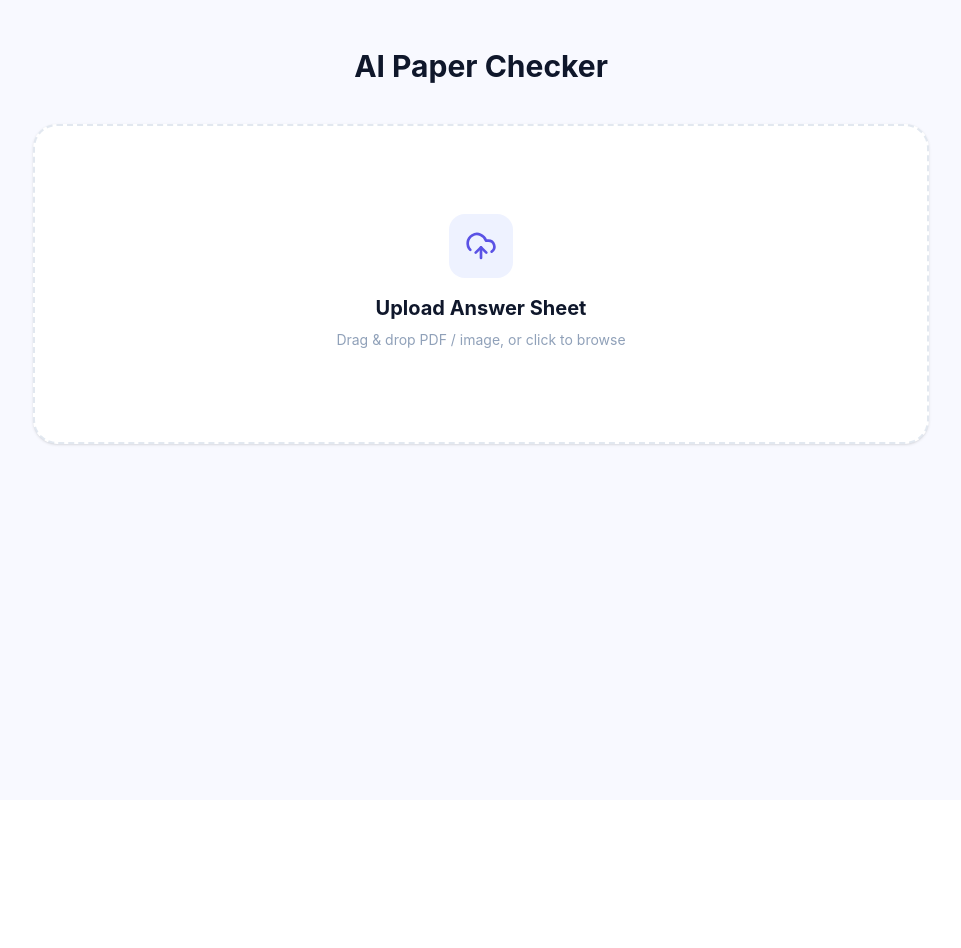
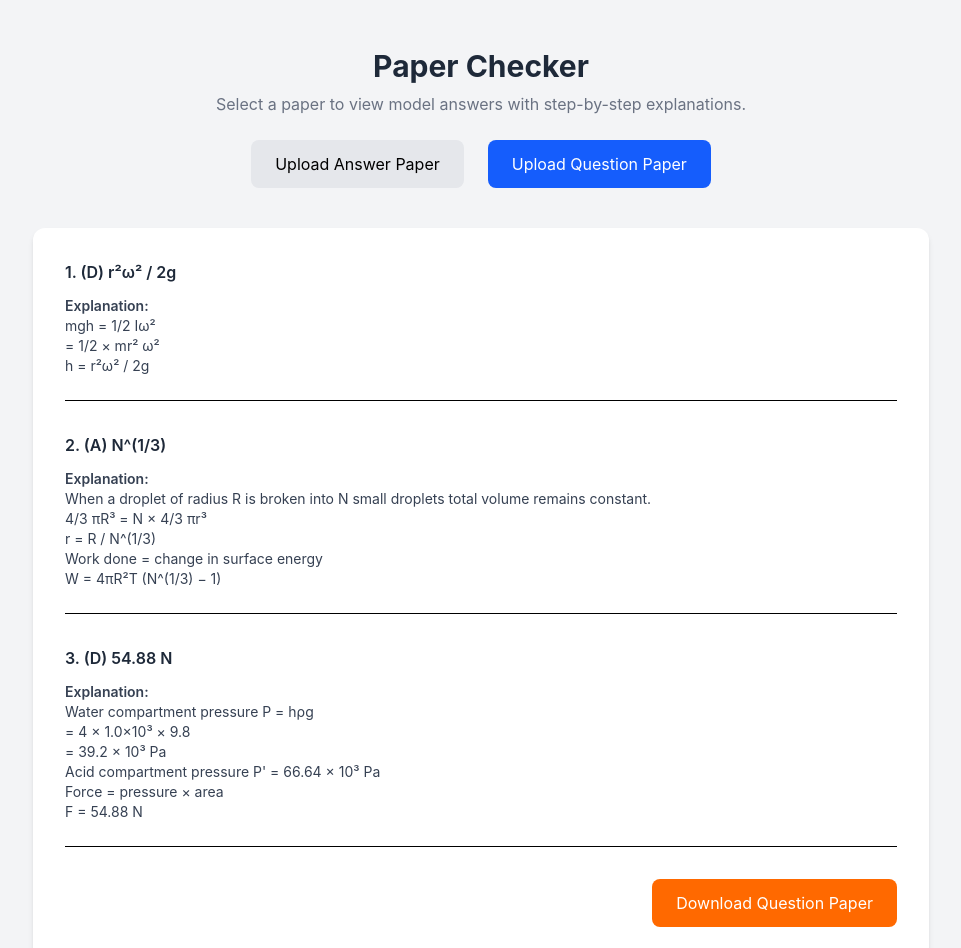
Before and after one commit to vishalsachan123/TestXSathiFrontend, a React (Vite) app: page /paper-checker in a window 1280 px wide. Shown: the top 948 px of the page, without its empty margins (159-1120 px from the left). Before the commit the page ends 800 px from the top, so only its background shows below. Built offline with nearby package versions, Linux system fonts and the light colour scheme; no server answers; sample sign-in values are in the browser's storage.

Commit message:
added sample 2 module

```diff
--- a/src/App.tsx
+++ b/src/App.tsx
@@ -8,11 +8,12 @@ import SignIn from "./pages/SignIn";
 import Navbar from "./components/Navbar";
 
 // import ModelAnswerPapers from "./pages/ModelAnswerPapers";
-import PaperChecker from "./pages/PaperChecker";
+// import PaperChecker from "./pages/PaperChecker";
 import ExamPlayground from "./pages/ExamPlayground";
 import ExamResult from "./pages/ExamResult";
 import ProtectedRoute from "./components/ProtectedRoute";
 import QuestionPaperPage from "./pages/ModelAnswerPaperSample";
+import ModelAnswerPage from "./pages/ModelAnswerPaperOnly";
 
 function NavbarLayout() {
   return (
@@ -42,7 +43,8 @@ export default function App() {
       <Route element={<ProtectedRoute />}>
         <Route path="/model-answers" element={<QuestionPaperPage />} />
         {/* <Route path="/model-answers" element={<ModelAnswerPapers />} /> */}
-        <Route path="/paper-checker" element={<PaperChecker />} />
+        <Route path="/paper-checker" element={<ModelAnswerPage />} />
+        {/* <Route path="/paper-checker" element={<PaperChecker />} /> */}
         <Route path="/exam-playground" element={<ExamPlayground />} />
         <Route path="/exam-result" element={<ExamResult />} />
       </Route>
--- /dev/null
+++ b/src/pages/ModelAnswerPaperOnly.tsx
@@ -0,0 +1,125 @@
+import jsPDF from "jspdf";
+
+type Question = {
+  answer: string;
+  explanation: string[];
+};
+
+export default function ModelAnswerPage() {
+  const questions: Question[] = [
+    {
+      answer: "(D) r²ω² / 2g",
+      explanation: ["mgh = 1/2 Iω²", "= 1/2 × mr² ω²", "h = r²ω² / 2g"],
+    },
+    {
+      answer: "(A) N^(1/3)",
+      explanation: [
+        "When a droplet of radius R is broken into N small droplets total volume remains constant.",
+        "4/3 πR³ = N × 4/3 πr³",
+        "r = R / N^(1/3)",
+        "Work done = change in surface energy",
+        "W = 4πR²T (N^(1/3) − 1)",
+      ],
+    },
+    {
+      answer: "(D) 54.88 N",
+      explanation: [
+        "Water compartment pressure P = hρg",
+        "= 4 × 1.0×10³ × 9.8",
+        "= 39.2 × 10³ Pa",
+        "Acid compartment pressure P' = 66.64 × 10³ Pa",
+        "Force = pressure × area",
+        "F = 54.88 N",
+      ],
+    },
+  ];
+
+  const downloadPDF = () => {
+    const doc = new jsPDF();
+    let y = 10;
+
+    doc.setFontSize(16);
+    doc.text("Model Answer Paper", 10, y);
+    y += 10;
+
+    questions.forEach((q, index) => {
+      doc.setFontSize(12);
+      doc.text(`${index + 1}. ${q.answer}`, 10, y);
+      y += 6;
+
+      doc.text("Explanation:", 10, y);
+      y += 6;
+
+      q.explanation.forEach((line) => {
+        doc.text(line, 15, y);
+        y += 6;
+      });
+
+      y += 4;
+
+      if (y > 270) {
+        doc.addPage();
+        y = 10;
+      }
+    });
+
+    doc.save("model-answer-paper.pdf");
+  };
+
+  return (
+    <div className="min-h-screen bg-gray-100 p-12">
+      {/* Header */}
+      <div className="text-center mb-6">
+        <h1 className="text-3xl font-bold text-gray-800">
+          Paper Checker
+        </h1>
+
+        <p className="text-gray-500 mt-2">
+          Select a paper to view model answers with step-by-step explanations.
+        </p>
+      </div>
+
+      {/* Buttons */}
+      <div className="flex justify-center gap-6 mb-10">
+        <button className="bg-gray-200 px-6 py-3 rounded-lg hover:bg-gray-300">
+          Upload Answer Paper
+        </button>
+
+        <button className="bg-blue-600 text-white px-6 py-3 rounded-lg hover:bg-blue-700">
+          Upload Question Paper
+        </button>
+      </div>
+
+      {/* Questions */}
+      <div className="max-w-4xl mx-auto bg-white rounded-xl shadow-md p-8">
+        <div className="space-y-8">
+          {questions.map((q, index) => (
+            <div key={index} className="border-b pb-6">
+              <p className="font-semibold text-gray-800">
+                {index + 1}. {q.answer}
+              </p>
+
+              <div className="mt-3 text-sm text-gray-700">
+                <p className="font-semibold">Explanation:</p>
+
+                {q.explanation.map((line, i) => (
+                  <p key={i}>{line}</p>
+                ))}
+              </div>
+            </div>
+          ))}
+        </div>
+
+        {/* Download Button */}
+        <div className="flex justify-end mt-8">
+          <button
+            onClick={downloadPDF}
+            className="bg-orange-500 text-white px-6 py-3 rounded-lg hover:bg-orange-600"
+          >
+            Download Question Paper
+          </button>
+        </div>
+      </div>
+    </div>
+  );
+}
```
